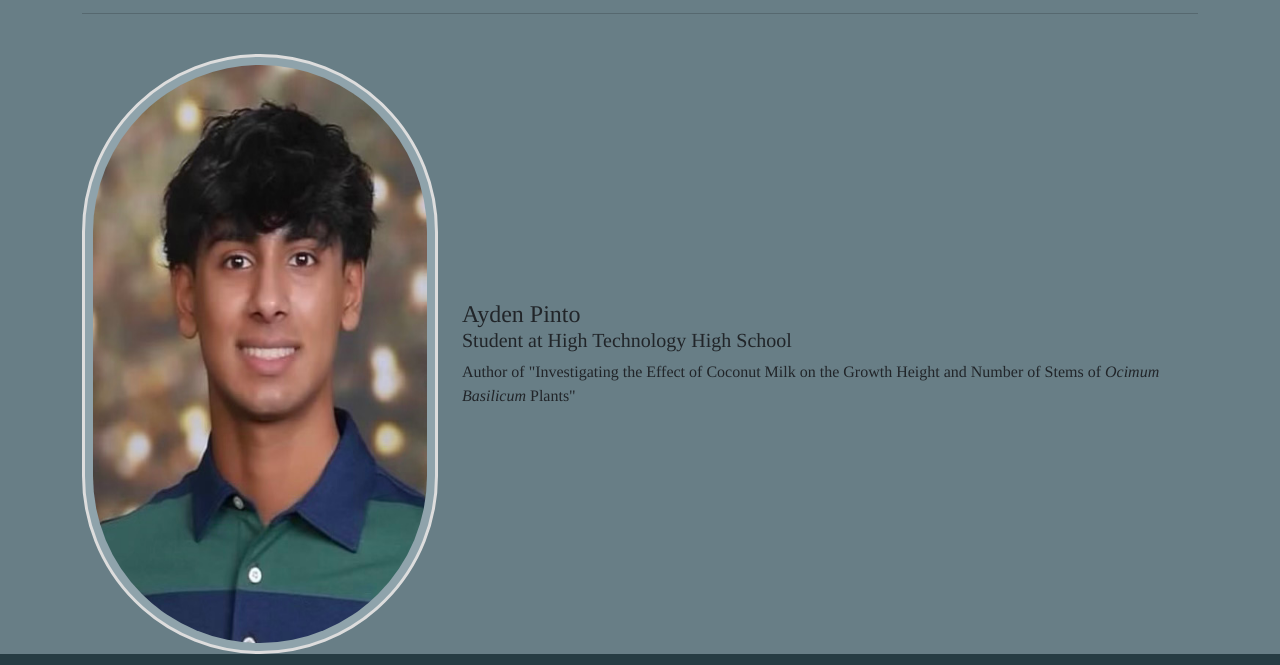
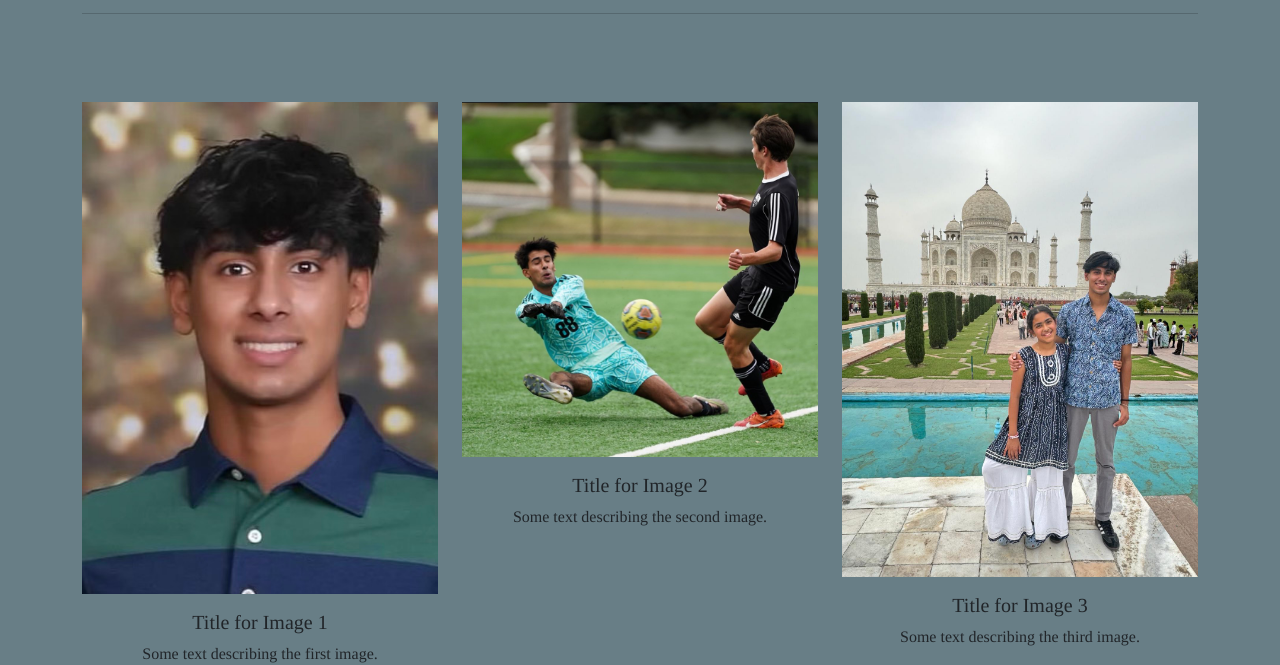
Before and after one commit to aydpinto/rp_pinto, a plain HTML site: page author.html in a window 1280 px wide. Shown: the part 153-818 px from the top of the page. Drawn offline with nearby package versions, Linux system fonts and the light colour scheme.

Commit message:
author updated

```diff
--- a/author.html
+++ b/author.html
@@ -81,29 +81,37 @@
           </div>
         </div>
       </nav>
-<!-- About the Author -->
+     <!-- About the Author -->
 <section class="author">
   <div class="container">
     <br>
     <h1 class="text-center about-team">About the Author</h1>
     <hr><br>
 
-    <div class="row align-items-center">
-      <div class="col-md-4 text-center">
-        <img src="img/IMG_3288.jpg" alt="Image of Ayden Pinto, the author" class="rounded-pill img-fluid">
-      </div>
-      <div class="col-md-8">
-        <h4 class="card-title">Ayden Pinto</h4>
-        <h5>Student at High Technology High School</h5>
-        <p class="card-text">
-          Author of "Investigating the Effect of Coconut Milk on the Growth Height and Number of Stems of
-          <em>Ocimum Basilicum</em> Plants"
-        </p>
-      </div>
-    </div>
-  </div>
-
 </section>
+      <section class="py-5">
+        <div class="container">
+          <div class="row">
+            <!-- First Column -->
+            <div class="col-md-4 text-center">
+              <img src="img/IMG_3288.jpg" class="img-fluid mb-3" alt="Image 1">
+              <h5>Title for Image 1</h5>
+              <p>Some text describing the first image.</p>
+            </div>
+            <!-- Second Column -->
+            <div class="col-md-4 text-center">
+              <img src="img/Soccer.jpg" class="img-fluid mb-3" alt="Image 2">
+              <h5>Title for Image 2</h5>
+              <p>Some text describing the second image.</p>
+            </div>
+            <!-- Third Column -->
+            <div class="col-md-4 text-center">
+              <img src="img/travel.JPG" class="img-fluid mb-3" alt="Image 3">
+              <h5>Title for Image 3</h5>
+              <p>Some text describing the third image.</p>
+            </div>
+          </div>
+        </div>
 
 
 <!-- Footer -->
```
Also changed, not shown: img/Soccer.jpg (added), img/travel.JPG (added), 1 other file.
